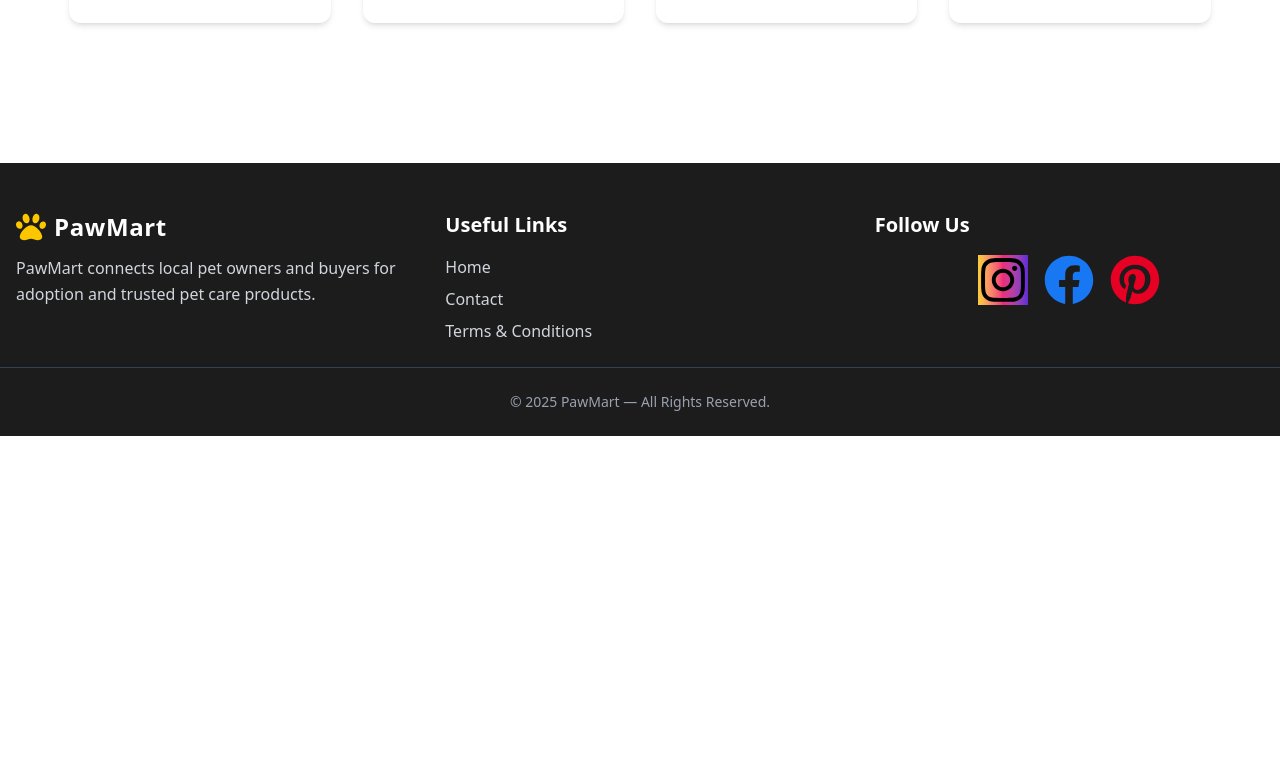
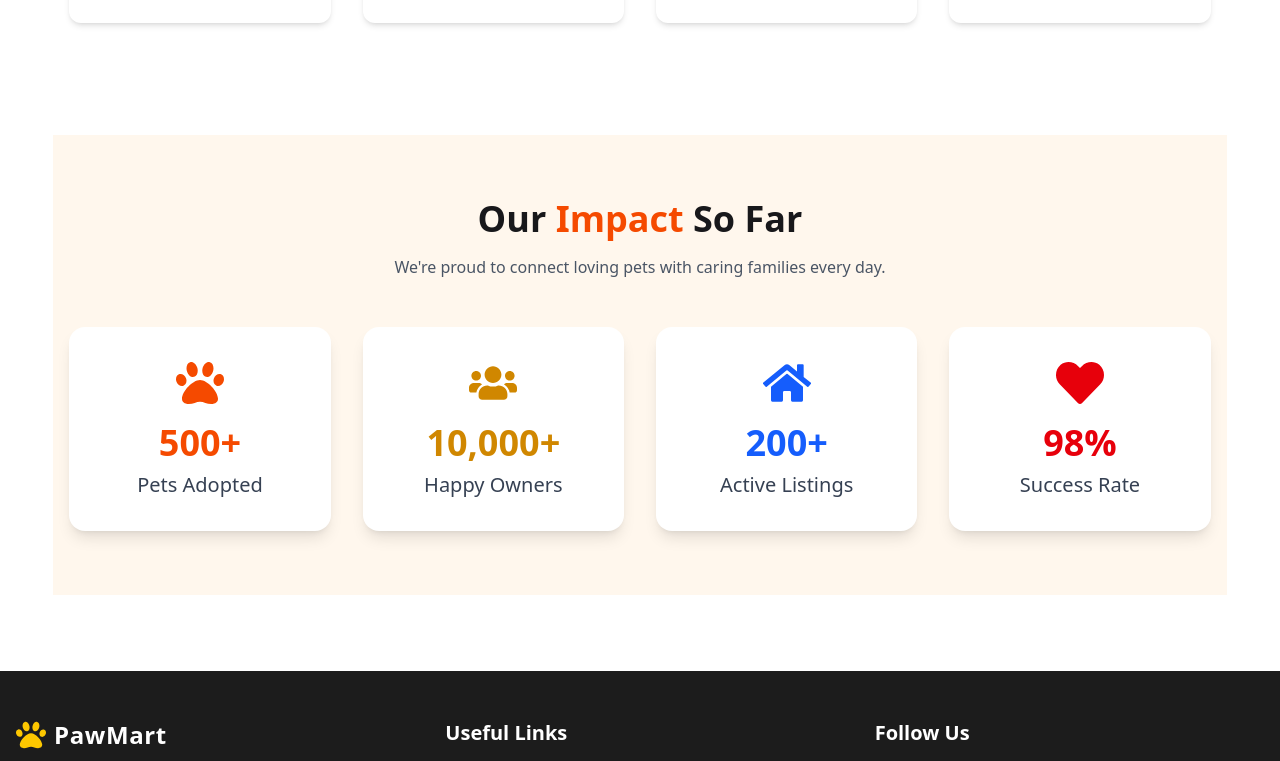
Before and after one commit to evrahimhasan/PawMart-Client-Assignment, a React app: page / in a window 1280 px wide. Shown: the part 1847-2608 px from the top of the page. Before the commit the page ends 2283 px from the top, so only its background shows below. Built offline with nearby package versions, Linux system fonts and the light colour scheme; no server answers; the HTML template or start-up script is replaced by a standard one.

Commit message:
added Statistics section

```diff
--- a/package.json
+++ b/package.json
@@ -17,6 +17,7 @@
     "jspdf": "^3.0.4",
     "jspdf-autotable": "^5.0.2",
     "react": "^19.1.1",
+    "react-countup": "^6.5.3",
     "react-dom": "^19.1.1",
     "react-icons": "^5.5.0",
     "react-router": "^7.9.4",
--- /dev/null
+++ b/src/components/Categories.jsx
@@ -0,0 +1,11 @@
+import React from 'react';
+
+const Categories = () => {
+    return (
+        <div>
+
+        </div>
+    );
+};
+
+export default Categories;
--- a/src/components/DashboardNavbar.jsx
+++ b/src/components/DashboardNavbar.jsx
@@ -60,13 +60,6 @@ const DashboardNavbar = () => {
                         : "text-gray-700 dark:text-gray-300 hover:text-orange-600 dark:hover:text-orange-400"
                     }`
                 }>My Profile</NavLink>
-                <NavLink to="/dashboard/my-orders" className={({ isActive }) =>
-                    `px-3 py-1 rounded-md transition font-medium
-                 ${isActive
-                        ? "text-orange-600 dark:text-orange-400 underline font-semibold"
-                        : "text-gray-700 dark:text-gray-300 hover:text-orange-600 dark:hover:text-orange-400"
-                    }`
-                }>My Orders</NavLink>
 
             </div>
 
--- /dev/null
+++ b/src/components/Statistics.jsx
@@ -0,0 +1,58 @@
+import React from 'react';
+import CountUp from 'react-countup';
+import { FaHeart, FaHome, FaPaw, FaUsers } from 'react-icons/fa';
+
+const Statistics = () => {
+    return (
+        <section className="py-16 bg-orange-50 dark:bg-gray-800">
+            <div className="container mx-auto px-4 text-center">
+                <h2 className="text-3xl md:text-4xl font-bold mb-4">
+                    Our <span className="text-orange-600">Impact</span> So Far
+                </h2>
+                <p className="text-gray-600 dark:text-gray-300 max-w-2xl mx-auto mb-12">
+                    We're proud to connect loving pets with caring families every day.
+                </p>
+
+                <div className="grid grid-cols-1 sm:grid-cols-2 lg:grid-cols-4 gap-8">
+                    {/* Pets Adopted */}
+                    <div className="p-8 rounded-2xl bg-white dark:bg-gray-900 shadow-lg hover:shadow-2xl transition">
+                        <FaPaw className="text-5xl text-orange-600 mx-auto mb-4" />
+                        <h3 className="text-4xl font-bold text-orange-600">
+                            <CountUp end={500} duration={3} suffix="+" />
+                        </h3>
+                        <p className="text-xl mt-2 text-gray-700 dark:text-gray-300">Pets Adopted</p>
+                    </div>
+
+                    {/* Happy Owners */}
+                    <div className="p-8 rounded-2xl bg-white dark:bg-gray-900 shadow-lg hover:shadow-2xl transition">
+                        <FaUsers className="text-5xl text-yellow-600 mx-auto mb-4" />
+                        <h3 className="text-4xl font-bold text-yellow-600">
+                            <CountUp end={10000} duration={3} suffix="+" />
+                        </h3>
+                        <p className="text-xl mt-2 text-gray-700 dark:text-gray-300">Happy Owners</p>
+                    </div>
+
+                    {/* Total Listings */}
+                    <div className="p-8 rounded-2xl bg-white dark:bg-gray-900 shadow-lg hover:shadow-2xl transition">
+                        <FaHome className="text-5xl text-blue-600 mx-auto mb-4" />
+                        <h3 className="text-4xl font-bold text-blue-600">
+                            <CountUp end={200} duration={3} suffix="+" />
+                        </h3>
+                        <p className="text-xl mt-2 text-gray-700 dark:text-gray-300">Active Listings</p>
+                    </div>
+
+                    {/* Loving Homes */}
+                    <div className="p-8 rounded-2xl bg-white dark:bg-gray-900 shadow-lg hover:shadow-2xl transition">
+                        <FaHeart className="text-5xl text-red-600 mx-auto mb-4" />
+                        <h3 className="text-4xl font-bold text-red-600">
+                            <CountUp end={98} duration={3} suffix="%" />
+                        </h3>
+                        <p className="text-xl mt-2 text-gray-700 dark:text-gray-300">Success Rate</p>
+                    </div>
+                </div>
+            </div>
+        </section>
+    );
+};
+
+export default Statistics;
--- a/src/pages/Home.jsx
+++ b/src/pages/Home.jsx
@@ -3,6 +3,8 @@ import MeetExperts from '../components/PetHeroes';
 import Banner from '../components/Banner';
 import WhyAdopt from '../components/WhyAdopt';
 import RecentListing from './RecentListing';
+import Categories from '../components/Categories';
+import Statistics from '../components/Statistics';
 
 const Home = () => {
     return (
@@ -16,6 +18,10 @@ const Home = () => {
 
                 <MeetExperts></MeetExperts>
 
+                <Categories></Categories>
+
+                <Statistics></Statistics>
+
             </div>
         </>
     );
```
Also changed, not shown: 1 other file (tests, documents, lock files or other folders).
